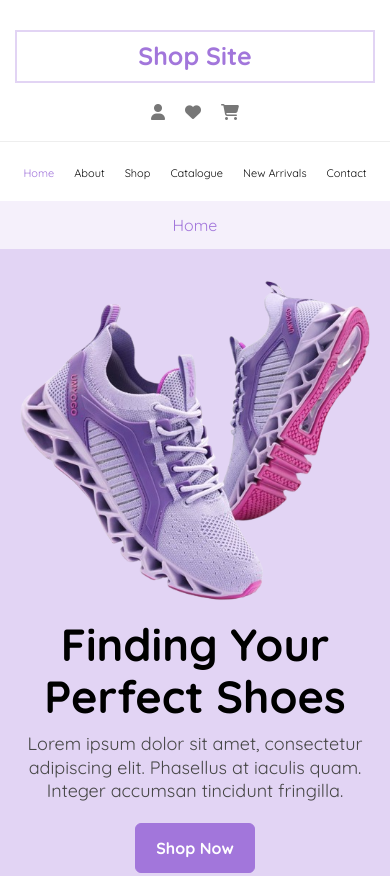
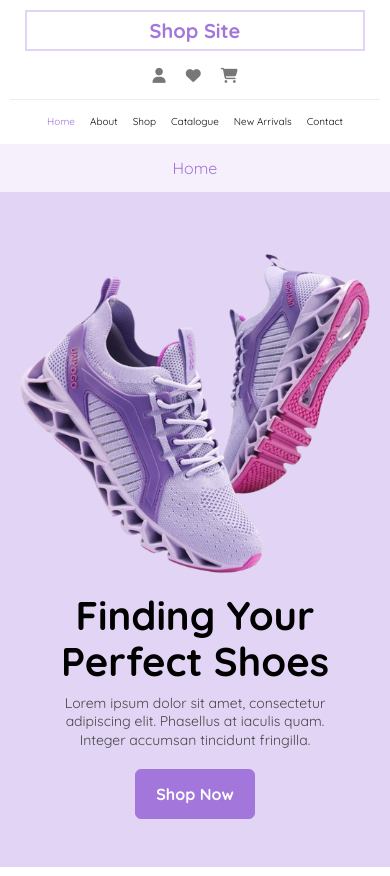
Before and after one commit to taha-ahmed-hodhod/deliver-shop, a plain HTML site: page index.html in a window 390 px wide. Shown: the top 876 px of the page. Drawn offline with Linux system fonts and the light colour scheme.

Commit message:
Update style.css

```diff
--- a/css/style.css
+++ b/css/style.css
@@ -114,7 +114,7 @@ header form input {
   header .container {
     text-align: center;
     border-color: #eee;
-    padding-bottom: 10px;
+    padding-bottom: 5px;
   }
 
   header .container form {
@@ -124,12 +124,14 @@ header form input {
 
   header .container .main-title {
     width: 100%;
-    order: -1;
   }
 
   header .container ul {
-    margin: 20px auto 10px;
+    margin: 15px auto 10px;
   }
+    header .container ul i{
+      font-size: 15px;
+    }
 }
 
 header form input::placeholder {
@@ -195,14 +197,31 @@ nav ul li a {
 }
 
 @media (max-width:767px) {
+  header{
+    padding: 10px;
+  }
   nav ul li a {
-    font-size: 11px;
+    font-size: 10px;
   }
-
+  nav ul {
+  display: flex;
+  gap: 15px;
+}
   .page-side {
     text-align: center;
     padding: 15px 0 !important;
   }
+  nav .container {
+  display: flex;
+  justify-content: center;
+  padding: 0px 0 15px;
+}
+header .main-title {
+  font-size: 20px;
+  width: fit-content;
+  margin: 0 auto;
+  padding: 7px 15px;
+}
 }
 
 nav ul li a:hover,
@@ -230,6 +249,7 @@ nav ul li a.active {
 }
 
 @media (min-width:991px) {
+
   .landing .info h2 {
     font-size: 60px;
   }
@@ -250,7 +270,6 @@ nav ul li a.active {
     text-align: center;
     flex-direction: column;
     padding-top: 10px;
-    overflow: hidden;
   }
 
   .landing img {
@@ -273,12 +292,18 @@ nav ul li a.active {
 
 @media (max-width:767px) {
   .landing .info p {
-    font-size: 18px;
+    font-size: 14px;
+    width: 270px;
+    margin: 10px auto;
   }
 
   .landing {
-    height: 100%;
-    padding-bottom: 20px;
+    height: 80vh;
+    padding: 30px 0;
+  }
+  .landing .info h2{
+    font-size: 40px;
+    width: 270px;
   }
 }
 
@@ -663,6 +688,18 @@ footer .last-text a{
     margin-top: 20px;
   }
 }
+@media (max-width:767px){
+  footer .last-text{
+    margin-top: 0px;
+    font-size: 12px !important;
+  }
+    footer .last-text a{
+      font-size: 12px;
+    }
+  footer{
+  padding: 30px 0 0;
+}
+}
 /* animtion  */
 @keyframes up-to-down {
 
```
